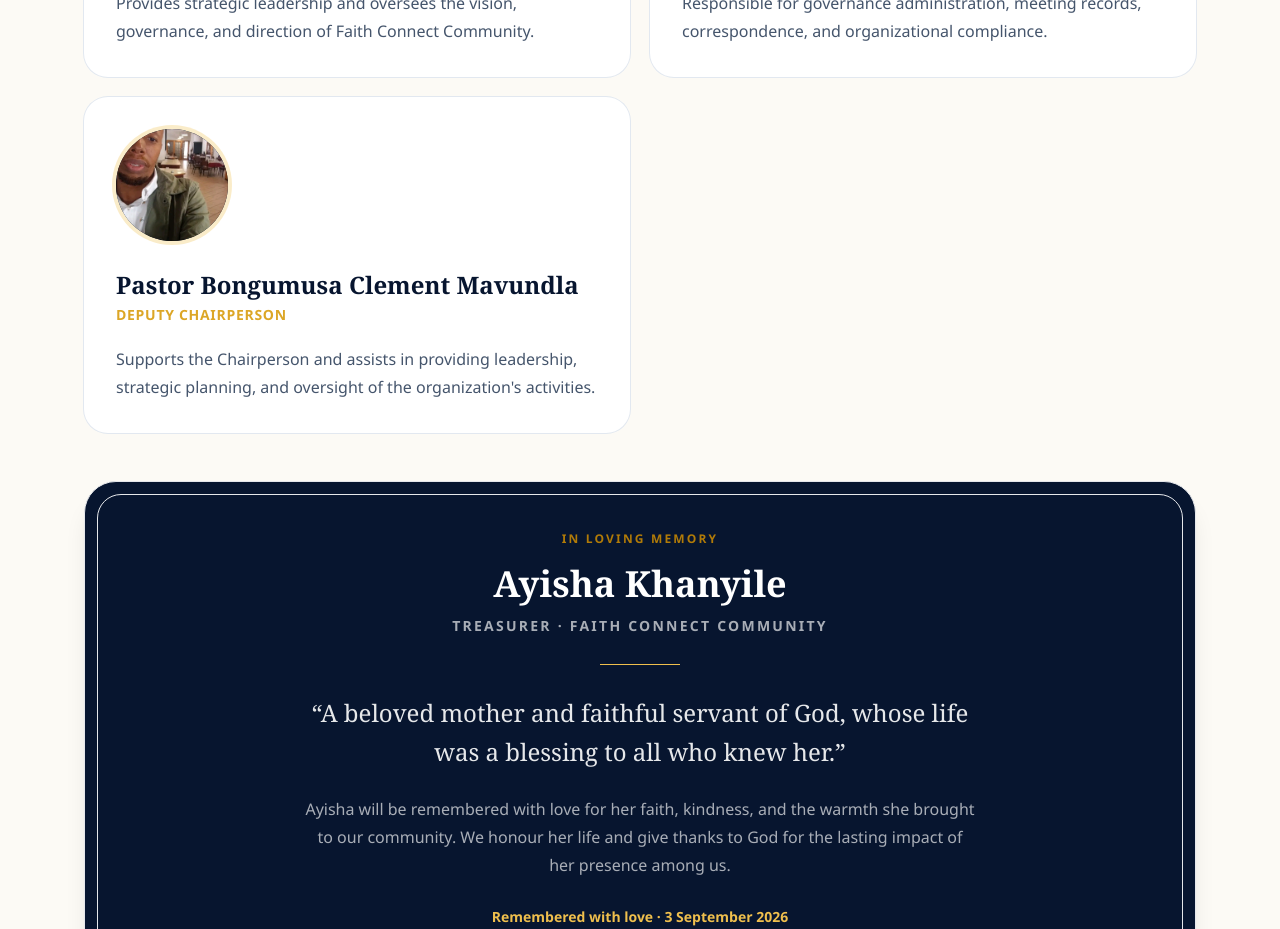
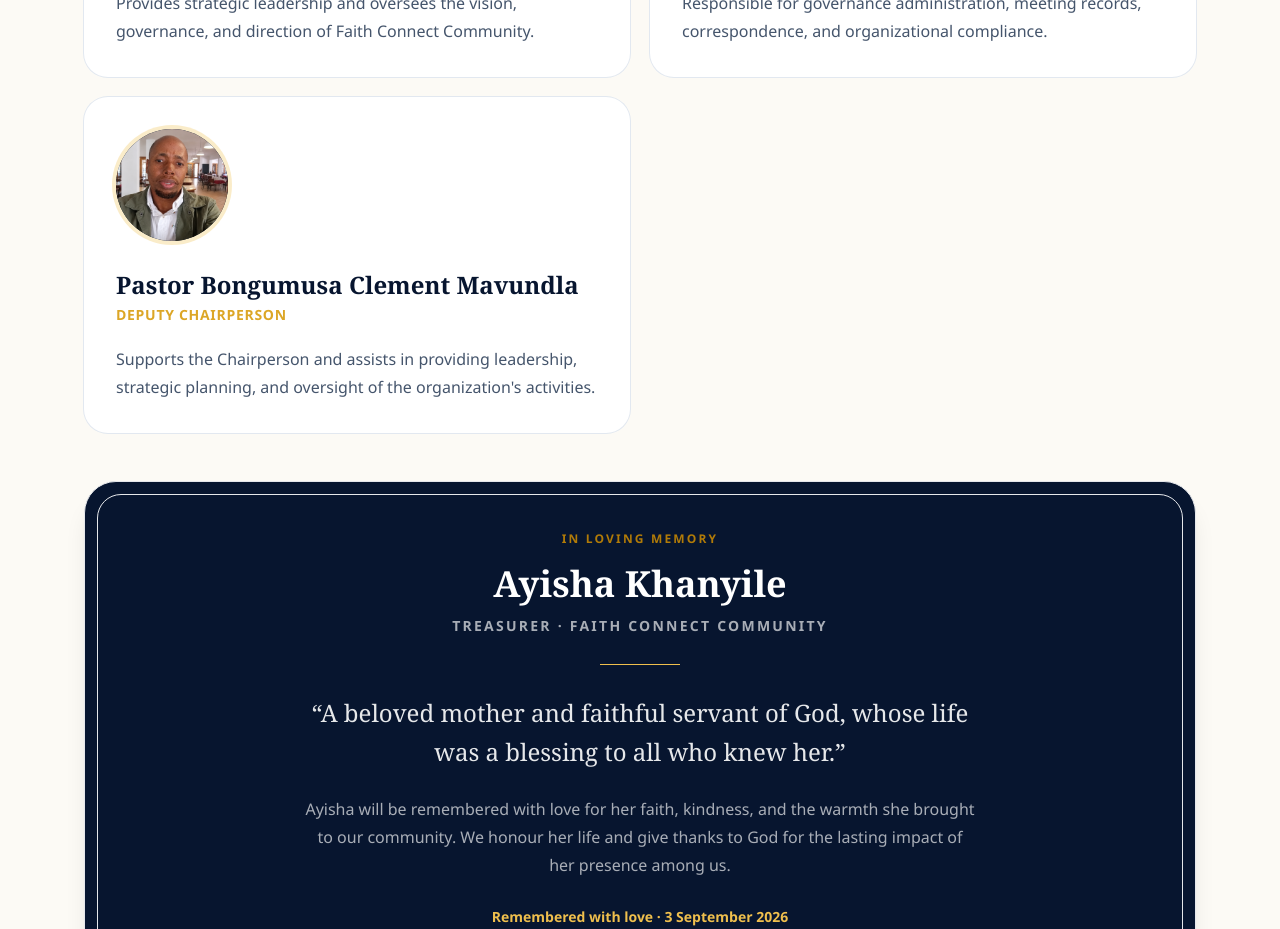
Before and after one commit to nejabobo-eng/faith-connect-community, a Next.js app: page /leadership in a window 1280 px wide. Shown: the part 880-1809 px from the top of the page. Built offline with nearby package versions, Linux system fonts and the light colour scheme; no server answers.

Commit message:
Center Bongumusa leadership portrait

```diff
--- a/data/leaders.ts
+++ b/data/leaders.ts
@@ -24,7 +24,7 @@ export const leaders: Leader[] = [
   {
 	name: 'Pastor Bongumusa Clement Mavundla',
 	title: 'Deputy Chairperson',
-	photo: '/leaders/bongumusa-mavundla.jpg',
+	photo: '/leaders/bongumusa-mavundla-centred.png',
 	bio:
 	  'Supports the Chairperson and assists in providing leadership, strategic planning, and oversight of the organization\'s activities.',
   },
```
Also changed, not shown: public/leaders/bongumusa-mavundla-centred.png (added).
